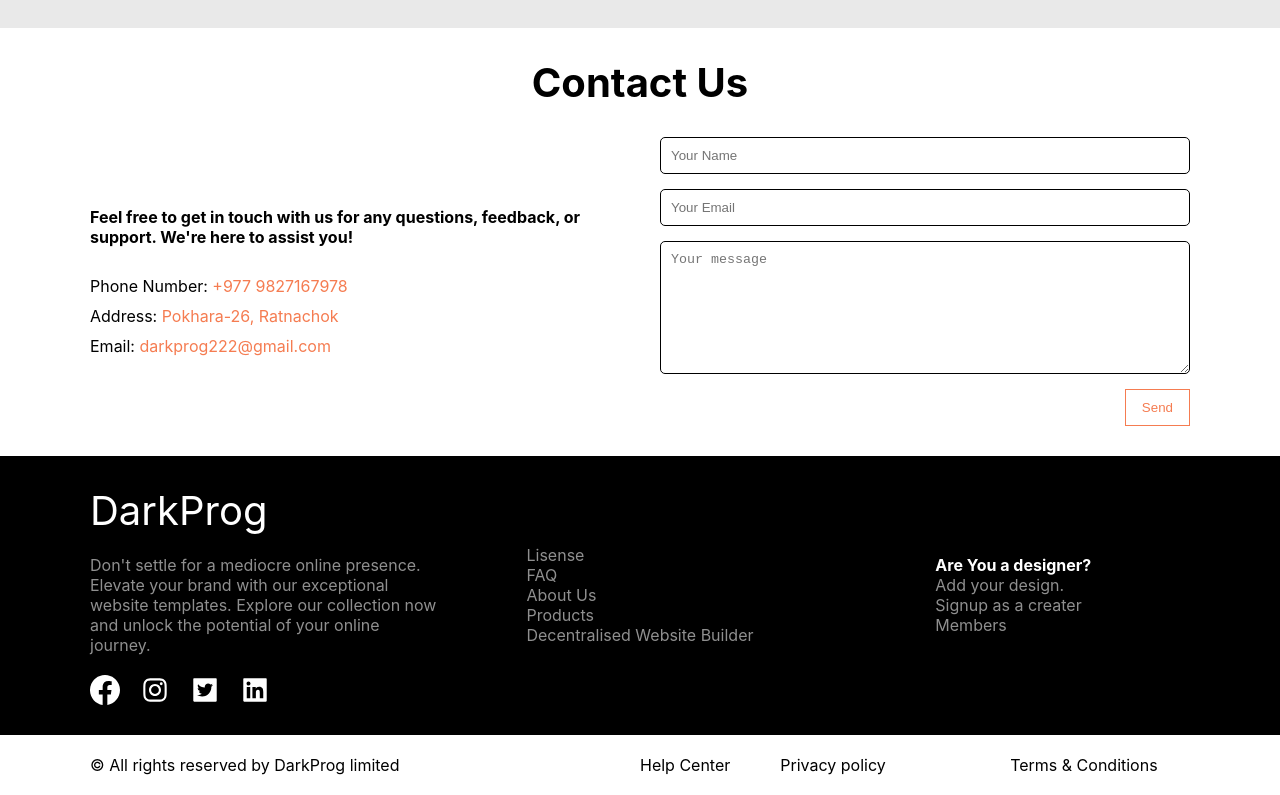
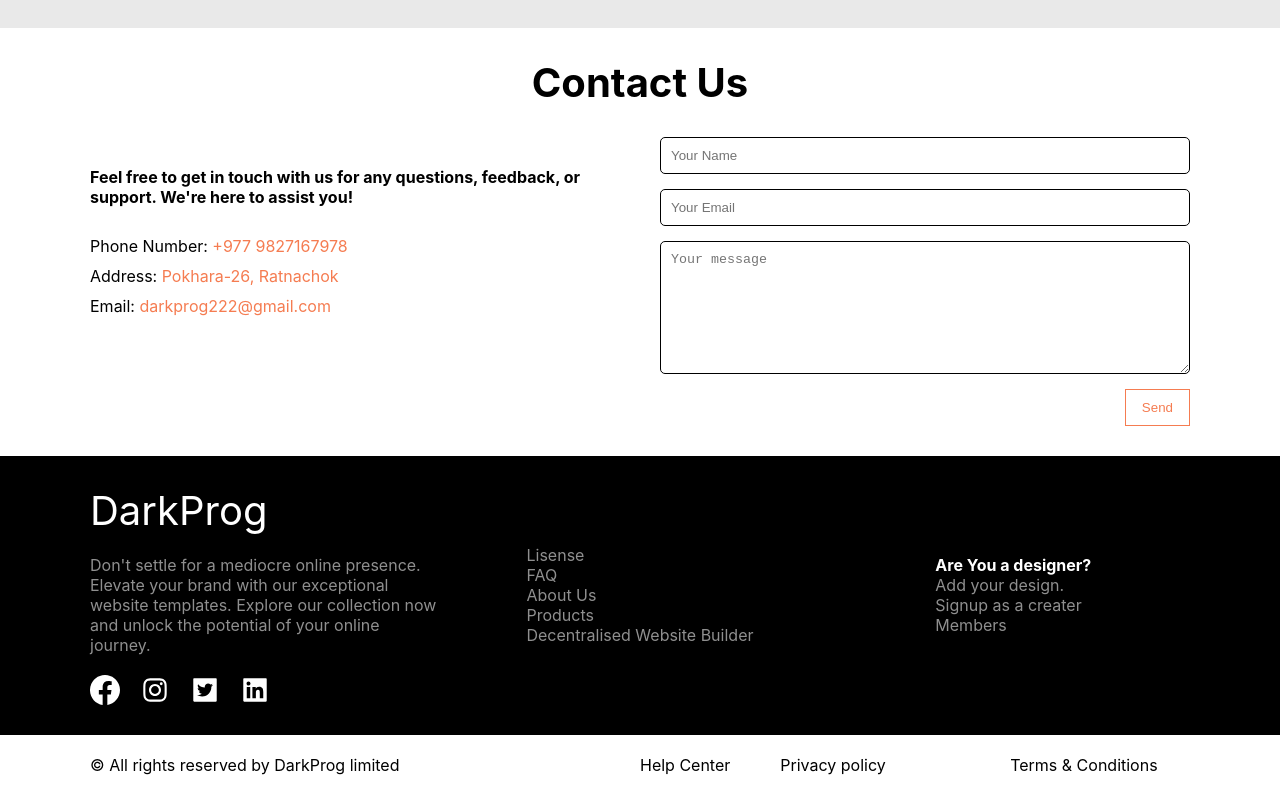
Before and after one commit to XDezo-Technologies/DarkProg, a React (Create React App) app: page /home in a window 1280 px wide. Shown: the part 1856-2651 px from the top of the page. Built offline with nearby package versions, Linux system fonts and the light colour scheme.

Commit message:
Minor change

```diff
--- a/src/pages/home/Contact.module.css
+++ b/src/pages/home/Contact.module.css
@@ -17,8 +17,8 @@ span{
     flex-direction: column;
     flex: 1;
     padding-right: 20px;
-    justify-content: center;
     gap: 10px;
+    padding-top: 30px;
 }
 
 .info{
```
